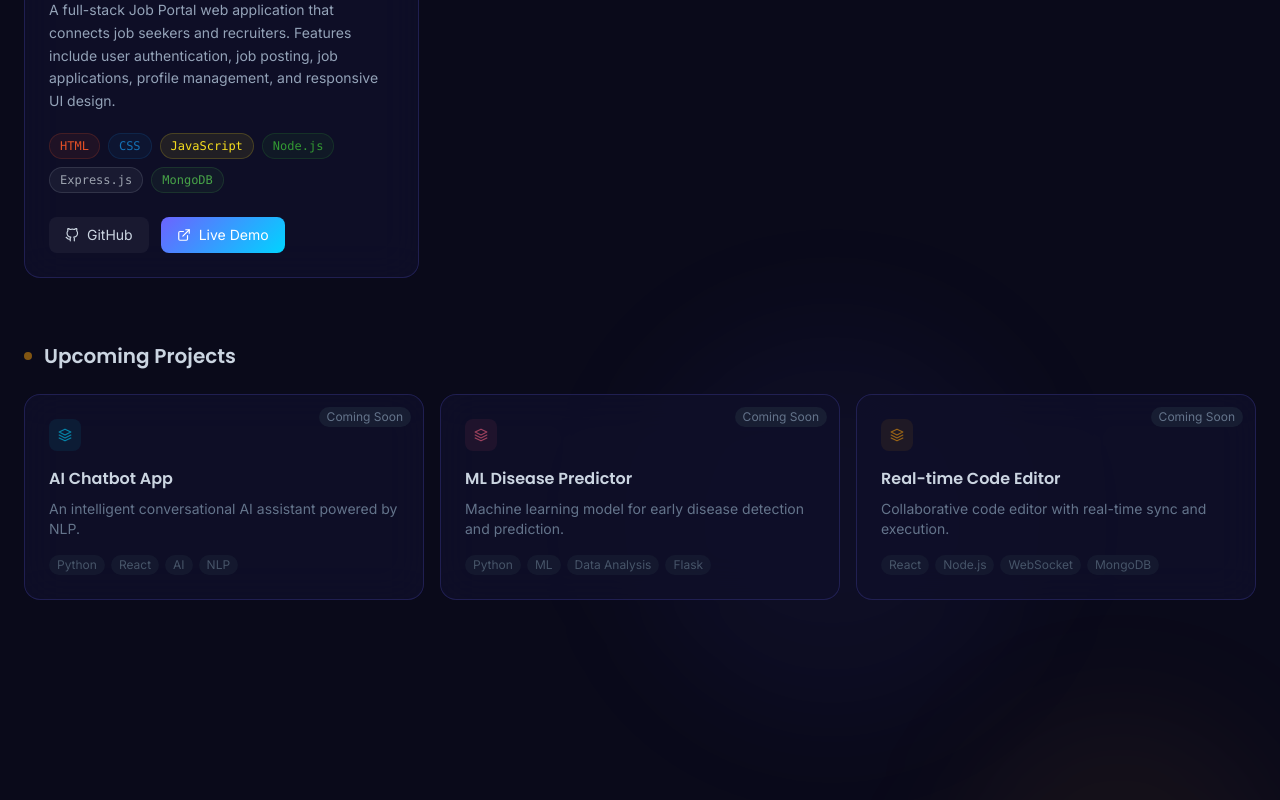
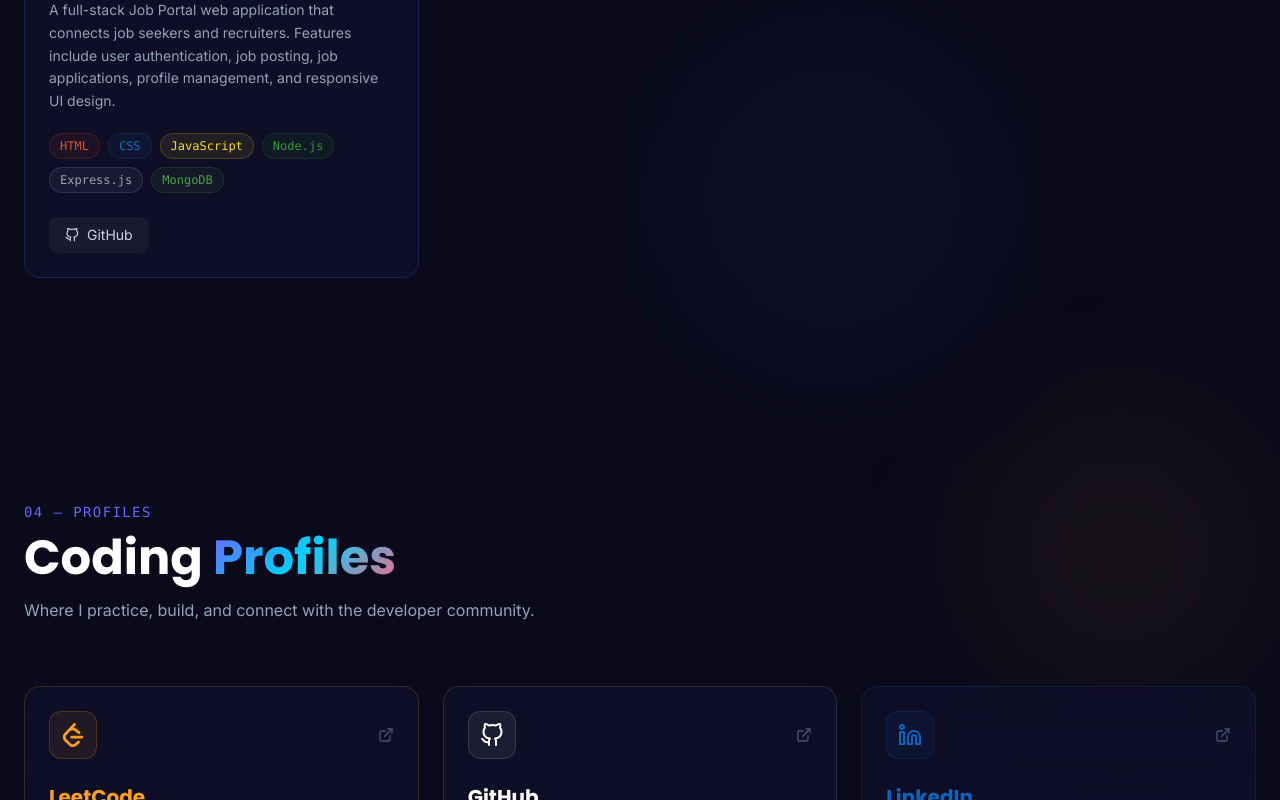
Before and after one commit to HariraamOx7/Portfolio, a React (Create React App) app in the folder hariraam-portfolio/: page / in a window 1280 px wide. Shown: the part 3353-4153 px from the top of the page. Built offline with nearby package versions, Linux system fonts and the light colour scheme.

Commit message:
Refactor Projects component and remove upcoming section
Removed upcoming projects section and adjusted project card rendering. Updated GitHub link display and modified tech color definitions.

```diff
--- a/hariraam-portfolio/src/components/Projects.js
+++ b/hariraam-portfolio/src/components/Projects.js
@@ -1,6 +1,6 @@
 import React from "react";
 import { motion } from "framer-motion";
-import { FiGithub, FiExternalLink, FiLayers } from "react-icons/fi";
+import { FiGithub, FiLayers } from "react-icons/fi";
 
 const projects = [
   {
@@ -9,39 +9,26 @@ const projects = [
       "A full-stack Job Portal web application that connects job seekers and recruiters. Features include user authentication, job posting, job applications, profile management, and responsive UI design.",
     tags: ["HTML", "CSS", "JavaScript", "Node.js", "Express.js", "MongoDB"],
     github: "https://github.com/HariraamOx7/job-portal",
-    live: "#",
     status: "live",
     color: "#6C63FF",
   },
 ];
 
-const upcoming = [
-  {
-    title: "AI Chatbot App",
-    description: "An intelligent conversational AI assistant powered by NLP.",
-    tags: ["Python", "React", "AI", "NLP"],
-    color: "#00D4FF",
-  },
-  {
-    title: "ML Disease Predictor",
-    description: "Machine learning model for early disease detection and prediction.",
-    tags: ["Python", "ML", "Data Analysis", "Flask"],
-    color: "#FF6584",
-  },
-  {
-    title: "Real-time Code Editor",
-    description: "Collaborative code editor with real-time sync and execution.",
-    tags: ["React", "Node.js", "WebSocket", "MongoDB"],
-    color: "#F59E0B",
-  },
-];
-
 const techColors = {
-  "HTML": "#E34F26", "CSS": "#1572B6", "JavaScript": "#F7DF1E",
-  "Node.js": "#339933", "Express.js": "#9CA3AF", "MongoDB": "#47A248",
-  "Python": "#3776AB", "React": "#61DAFB", "AI": "#6C63FF",
-  "NLP": "#EC4899", "ML": "#FF6F00", "Data Analysis": "#00D4FF",
-  "Flask": "#000000", "WebSocket": "#8B5CF6",
+  HTML: "#E34F26",
+  CSS: "#1572B6",
+  JavaScript: "#F7DF1E",
+  "Node.js": "#339933",
+  "Express.js": "#9CA3AF",
+  MongoDB: "#47A248",
+  Python: "#3776AB",
+  React: "#61DAFB",
+  AI: "#6C63FF",
+  NLP: "#EC4899",
+  ML: "#FF6F00",
+  "Data Analysis": "#00D4FF",
+  Flask: "#000000",
+  WebSocket: "#8B5CF6",
 };
 
 const ProjectCard = ({ project }) => (
@@ -55,18 +42,24 @@ const ProjectCard = ({ project }) => (
   >
     {/* Card top accent */}
     <div
-      className="h-1 w-full"
-      style={{ background: `linear-gradient(90deg, ${project.color}, transparent)` }}
+      className="w-full h-1"
+      style={{
+        background: `linear-gradient(90deg, ${project.color}, transparent)`,
+      }}
     />
 
     <div className="p-6">
       <div className="flex items-start justify-between mb-4">
         <div
-          className="w-10 h-10 rounded-xl flex items-center justify-center"
-          style={{ background: `${project.color}20`, border: `1px solid ${project.color}40` }}
+          className="flex items-center justify-center w-10 h-10 rounded-xl"
+          style={{
+            background: `${project.color}20`,
+            border: `1px solid ${project.color}40`,
+          }}
         >
           <FiLayers style={{ color: project.color }} size={18} />
         </div>
+
         {project.status === "live" && (
           <span className="flex items-center gap-1.5 text-xs text-green-400 bg-green-400/10 border border-green-400/20 px-2.5 py-1 rounded-full">
             <span className="w-1.5 h-1.5 bg-green-400 rounded-full animate-pulse" />
@@ -78,7 +71,8 @@ const ProjectCard = ({ project }) => (
       <h3 className="font-poppins font-bold text-xl text-white mb-3 group-hover:text-[#6C63FF] transition-colors">
         {project.title}
       </h3>
-      <p className="text-slate-400 text-sm leading-relaxed mb-5">
+
+      <p className="mb-5 text-sm leading-relaxed text-slate-400">
         {project.description}
       </p>
 
@@ -91,7 +85,9 @@ const ProjectCard = ({ project }) => (
             style={{
               background: `${techColors[tag] || "#6C63FF"}15`,
               color: techColors[tag] || "#6C63FF",
-              border: `1px solid ${techColors[tag] || "#6C63FF"}30`,
+              border: `1px solid ${
+                techColors[tag] || "#6C63FF"
+              }30`,
             }}
           >
             {tag}
@@ -99,61 +95,27 @@ const ProjectCard = ({ project }) => (
         ))}
       </div>
 
-      {/* Links */}
+      {/* GitHub Link Only */}
       <div className="flex gap-3">
         <a
           href={project.github}
           target="_blank"
           rel="noreferrer"
-          className="flex items-center gap-2 text-sm text-slate-300 hover:text-white bg-white/5 hover:bg-white/10 px-4 py-2 rounded-lg transition-all duration-200"
+          className="flex items-center gap-2 px-4 py-2 text-sm transition-all duration-200 rounded-lg text-slate-300 hover:text-white bg-white/5 hover:bg-white/10"
         >
-          <FiGithub size={14} /> GitHub
-        </a>
-        <a
-          href={project.live}
-          className="flex items-center gap-2 text-sm btn-primary px-4 py-2 rounded-lg text-white"
-        >
-          <FiExternalLink size={14} /> Live Demo
+          <FiGithub size={14} />
+          GitHub
         </a>
       </div>
     </div>
   </motion.div>
 );
 
-const UpcomingCard = ({ project, index }) => (
-  <motion.div
-    initial={{ opacity: 0, y: 30 }}
-    whileInView={{ opacity: 1, y: 0 }}
-    viewport={{ once: true }}
-    transition={{ delay: index * 0.1 }}
-    className="glass-card rounded-2xl p-6 border border-dashed border-[#1A1A3E] hover:border-[#6C63FF]/30 transition-all duration-300 relative overflow-hidden"
-  >
-    <div className="absolute top-3 right-3 text-xs text-slate-500 bg-slate-800/60 px-2 py-0.5 rounded-full">
-      Coming Soon
-    </div>
-    <div
-      className="w-8 h-8 rounded-lg mb-4 flex items-center justify-center opacity-60"
-      style={{ background: `${project.color}20` }}
-    >
-      <FiLayers style={{ color: project.color }} size={14} />
-    </div>
-    <h3 className="font-poppins font-semibold text-slate-300 mb-2">{project.title}</h3>
-    <p className="text-slate-500 text-sm mb-4">{project.description}</p>
-    <div className="flex flex-wrap gap-1.5">
-      {project.tags.map((tag) => (
-        <span key={tag} className="text-xs text-slate-600 bg-slate-800/40 px-2 py-0.5 rounded-full">
-          {tag}
-        </span>
-      ))}
-    </div>
-  </motion.div>
-);
-
 const Projects = () => (
-  <section id="projects" className="py-28 relative">
+  <section id="projects" className="relative py-28">
     <div className="absolute bottom-0 left-1/2 w-96 h-96 bg-[#6C63FF]/5 rounded-full blur-3xl pointer-events-none" />
 
-    <div className="max-w-7xl mx-auto px-6">
+    <div className="px-6 mx-auto max-w-7xl">
       <motion.div
         initial={{ opacity: 0, y: 30 }}
         whileInView={{ opacity: 1, y: 0 }}
@@ -163,34 +125,18 @@ const Projects = () => (
         <p className="text-[#6C63FF] font-mono text-sm mb-3 tracking-widest uppercase">
           03 — Projects
         </p>
-        <h2 className="font-poppins font-bold text-4xl md:text-5xl text-white">
+
+        <h2 className="text-4xl font-bold text-white font-poppins md:text-5xl">
           What I've <span className="gradient-text">Built</span>
         </h2>
       </motion.div>
 
-      {/* Main projects */}
-      <div className="grid md:grid-cols-2 lg:grid-cols-3 gap-6 mb-16">
-        {projects.map((p) => (
-          <ProjectCard key={p.title} project={p} />
+      {/* Main Projects */}
+      <div className="grid gap-6 md:grid-cols-2 lg:grid-cols-3">
+        {projects.map((project) => (
+          <ProjectCard key={project.title} project={project} />
         ))}
       </div>
-
-      {/* Upcoming */}
-      <motion.div
-        initial={{ opacity: 0 }}
-        whileInView={{ opacity: 1 }}
-        viewport={{ once: true }}
-      >
-        <h3 className="font-poppins font-semibold text-xl text-slate-300 mb-6 flex items-center gap-3">
-          <span className="w-2 h-2 bg-[#F59E0B] rounded-full animate-pulse" />
-          Upcoming Projects
-        </h3>
-        <div className="grid md:grid-cols-2 lg:grid-cols-3 gap-4">
-          {upcoming.map((p, i) => (
-            <UpcomingCard key={p.title} project={p} index={i} />
-          ))}
-        </div>
-      </motion.div>
     </div>
   </section>
 );
```
